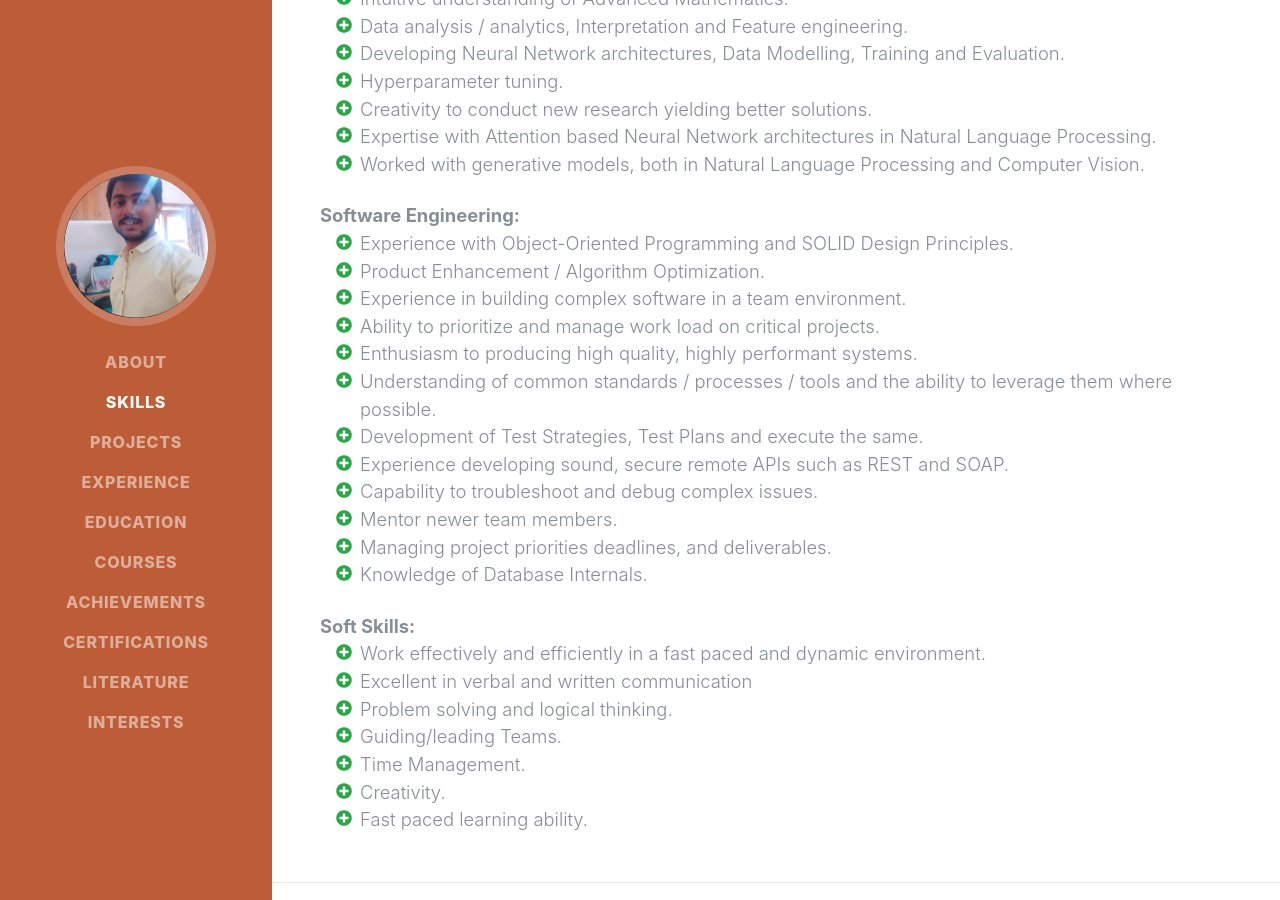
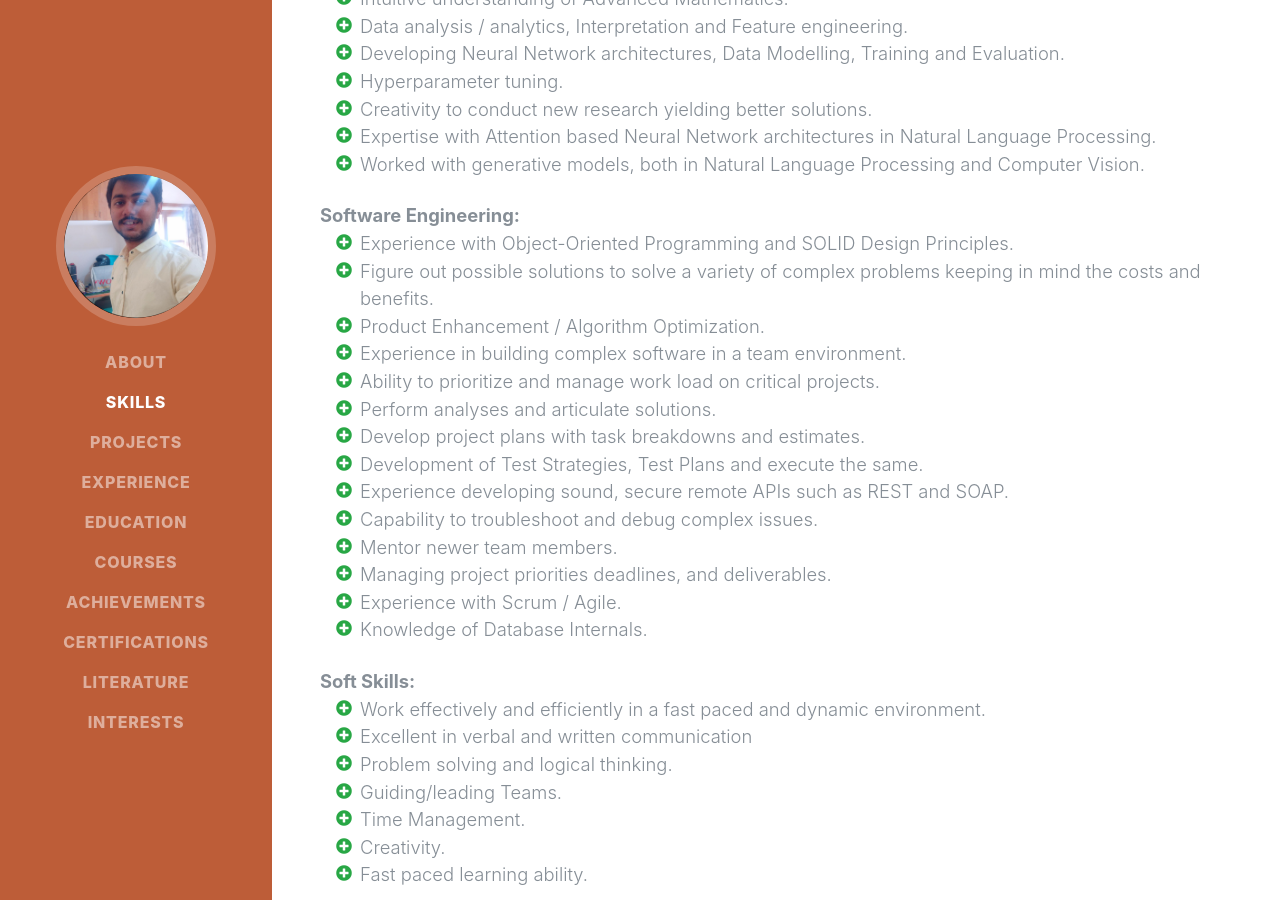
Before and after one commit to ParikhKadam/parikhkadam.github.io, a Jekyll site: the page built from index.md, in a window 1280 px wide and 900 px high, scrolled down 1453 px. Built offline with Jekyll 4.4.1, drawn with Linux system fonts in a browser that asks for light colours; some web fonts are replaced.

Commit message:
Updated skills section with better phrases

```diff
--- a/_data/skills.yml
+++ b/_data/skills.yml
@@ -11,16 +11,18 @@ Machine Learning:
 
 Software Engineering:
   - Experience with Object-Oriented Programming and SOLID Design Principles.
+  - Figure out possible solutions to solve a variety of complex problems keeping in mind the costs and benefits.
   - Product Enhancement / Algorithm Optimization.
   - Experience in building complex software in a team environment.
   - Ability to prioritize and manage work load on critical projects.
-  - Enthusiasm to producing high quality, highly performant systems.
-  - Understanding of common standards / processes / tools and the ability to leverage them where possible.
+  - Perform analyses and articulate solutions.
+  - Develop project plans with task breakdowns and estimates.
   - Development of Test Strategies, Test Plans and execute the same.
   - Experience developing sound, secure remote APIs such as REST and SOAP.
   - Capability to troubleshoot and debug complex issues.
   - Mentor newer team members.
   - Managing project priorities deadlines, and deliverables.
+  - Experience with Scrum / Agile.
   - Knowledge of Database Internals.
 
 Soft Skills:
```
